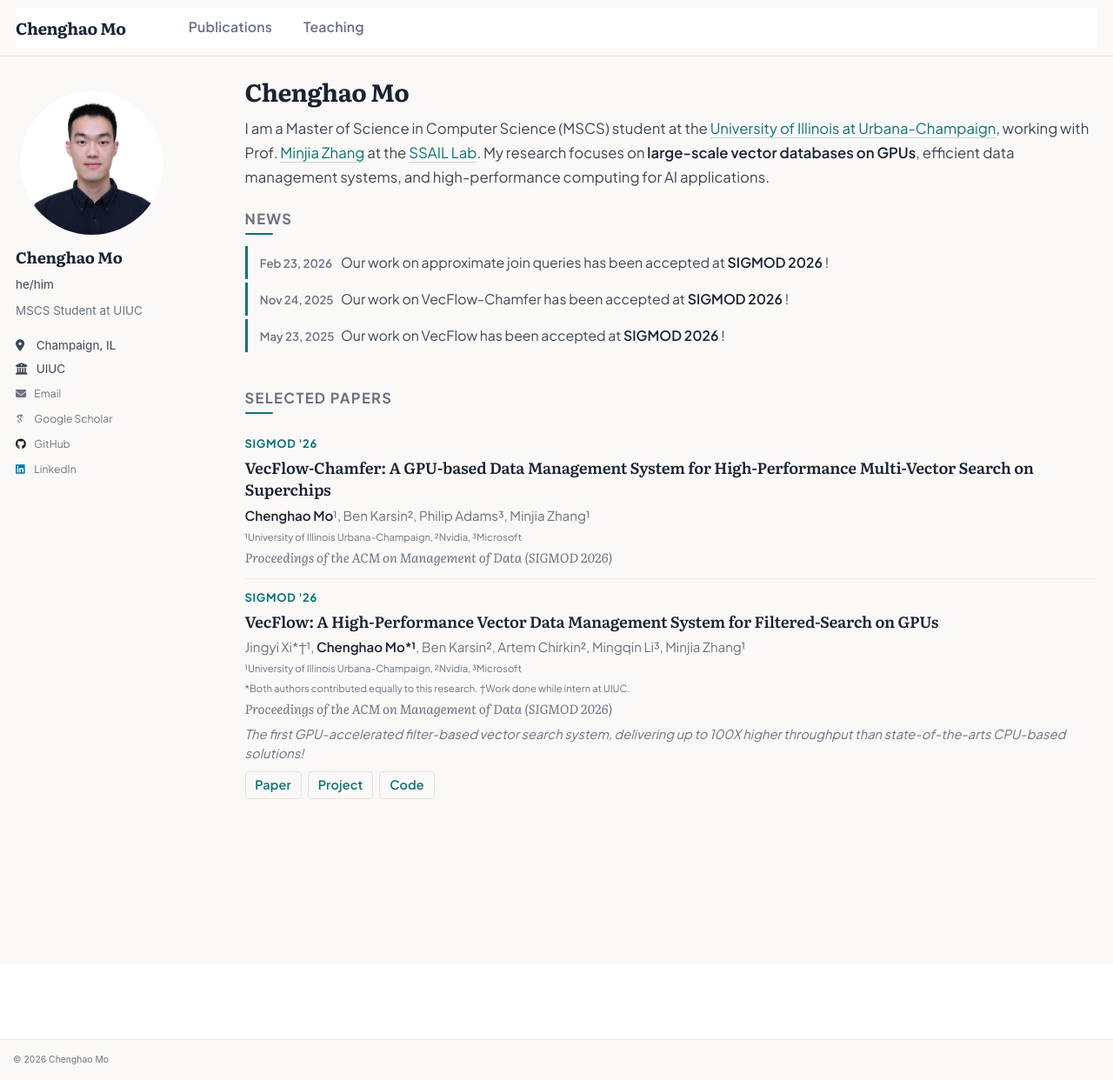
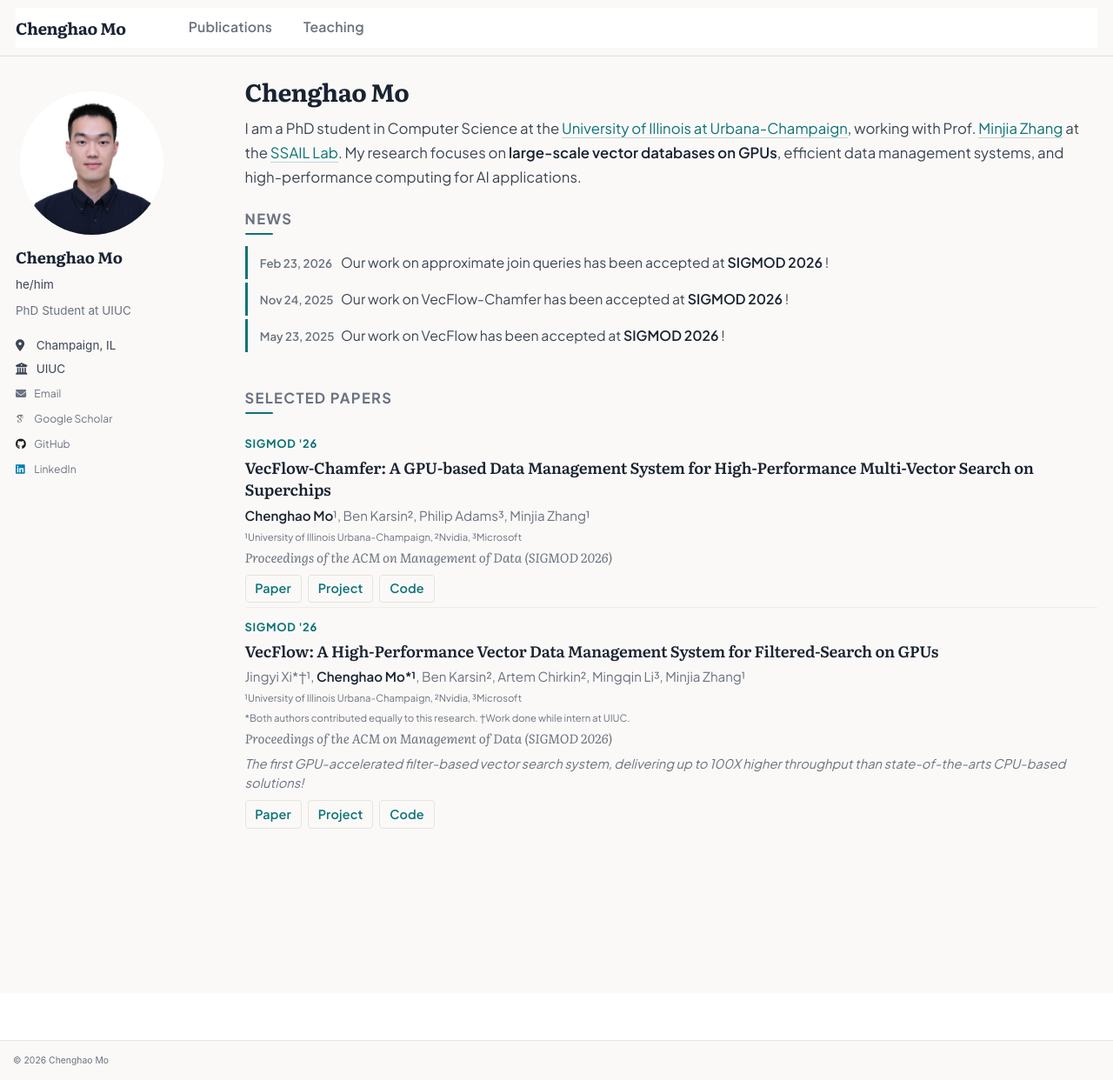
Before and after one commit to moccch/moccch.github.io, a Jekyll site: the page built from _pages/about.html, in a window 1280 px wide and 1242 px high. Shown: the whole window at 87% size. Built offline with Jekyll 4.4.1, drawn with Linux system fonts in a browser that asks for light colours; some web fonts are replaced.

Commit message:
Update bio to PhD student; add VecFlow-Chamfer paper/project/code links
Co-Authored-By: Claude Fable 5 <noreply@anthropic.com>
Claude-Session: https://claude.ai/code/session_01DtNeTtudRtc6isNAH9Mme4

```diff
--- a/_config.yml
+++ b/_config.yml
@@ -12,7 +12,7 @@ site_theme               : "default"
 title                    : "Chenghao Mo"
 title_separator          : "-"
 name                     : &name "Chenghao Mo"
-description              : &description "MSCS Student at UIUC"
+description              : &description "PhD Student at UIUC"
 url                      : https://moccch.github.io # Update this with your GitHub username
 baseurl                  : "" # the subpath of your site, e.g. "/blog"
 repository               : "moccch/moccch.github.io" # Update with your GitHub username
@@ -25,7 +25,7 @@ author:
   avatar           : "profile.png"
   name             : "Chenghao Mo"
   pronouns         : "he/him"
-  bio              : "MSCS Student at UIUC"
+  bio              : "PhD Student at UIUC"
   location         : "Champaign, IL"
   employer         : "UIUC"
   uri              : # URL
--- a/_pages/about.html
+++ b/_pages/about.html
@@ -7,7 +7,7 @@ redirect_from:
   - /about.html
 ---
 
-<p>I am a Master of Science in Computer Science (MSCS) student at the <a href="https://cs.illinois.edu/">University of Illinois at Urbana-Champaign</a>, working with Prof. <a href="https://minjiazhang.github.io/">Minjia Zhang</a> at the <a href="https://supercomputing-system-ai-lab.github.io/">SSAIL Lab</a>. My research focuses on <strong>large-scale vector databases on GPUs</strong>, efficient data management systems, and high-performance computing for AI applications.</p>
+<p>I am a PhD student in Computer Science at the <a href="https://cs.illinois.edu/">University of Illinois at Urbana-Champaign</a>, working with Prof. <a href="https://minjiazhang.github.io/">Minjia Zhang</a> at the <a href="https://supercomputing-system-ai-lab.github.io/">SSAIL Lab</a>. My research focuses on <strong>large-scale vector databases on GPUs</strong>, efficient data management systems, and high-performance computing for AI applications.</p>
 
 <h2 id="news">News</h2>
 
@@ -28,12 +28,17 @@ redirect_from:
 <div class="papers-list" style="display:flex;flex-direction:column;gap:0;margin:0;padding:0">
   <div class="paper-entry" style="margin:0;padding:0.3em 0;border-bottom:1px solid #eeedea">
     <div class="paper-conference-badge">SIGMOD '26</div>
-    <div class="paper-title"><a href="#" style="color:inherit;text-decoration:none;border:none">VecFlow-Chamfer: A GPU-based Data Management System for High-Performance Multi-Vector Search on Superchips</a></div>
+    <div class="paper-title"><a href="https://dl.acm.org/doi/10.1145/3786706" style="color:inherit;text-decoration:none;border:none">VecFlow-Chamfer: A GPU-based Data Management System for High-Performance Multi-Vector Search on Superchips</a></div>
     <div class="paper-authors">
       <strong>Chenghao Mo</strong>¹, Ben Karsin², Philip Adams³, Minjia Zhang¹<br>
       <small>¹University of Illinois Urbana-Champaign, ²Nvidia, ³Microsoft</small>
     </div>
     <div class="paper-venue"><em>Proceedings of the ACM on Management of Data (SIGMOD 2026)</em></div>
+    <div class="paper-buttons">
+      <a href="https://dl.acm.org/doi/10.1145/3786706">Paper</a>
+      <a href="https://supercomputing-system-ai-lab.github.io/projects/vecflow/chamfer/">Project</a>
+      <a href="https://github.com/Supercomputing-System-AI-Lab/VecFlow/tree/main/vecflow-chamfer">Code</a>
+    </div>
   </div>
   <div class="paper-entry" style="margin:0;padding:0.3em 0">
     <div class="paper-conference-badge">SIGMOD '26</div>
```
